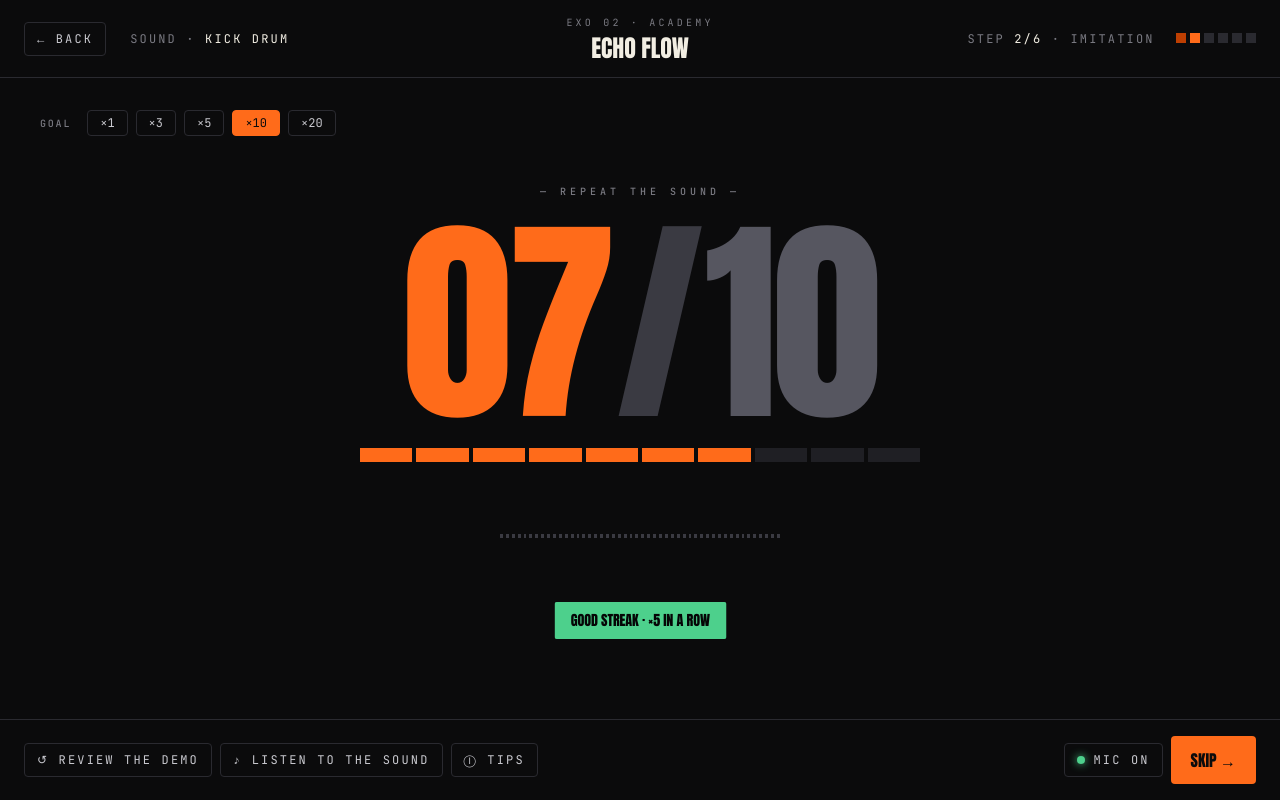
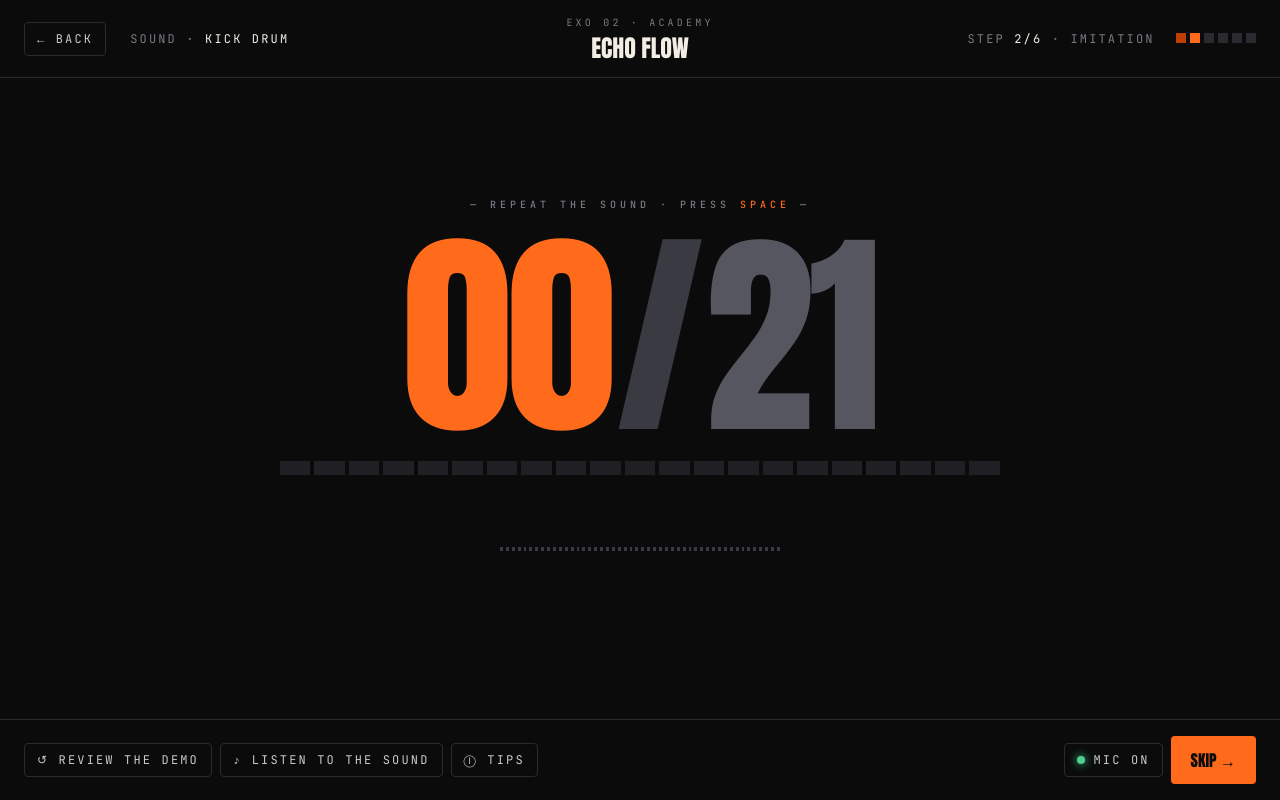
Before and after one commit to ONEmanLAW/Cypher, a Vue app: page /exo-02 in a window 1280 px wide. Built offline with nearby package versions, Linux system fonts and the light colour scheme; no server answers.

Commit message:
Changed exo2 for going up to 21 trys and made it so it counts into pinia progress

```diff
--- a/src/views/Exo02View.vue
+++ b/src/views/Exo02View.vue
@@ -1,19 +1,40 @@
 <script setup>
-import { ref, computed } from 'vue'
+import { ref, computed, onMounted, onBeforeUnmount } from 'vue'
 import { useRouter } from 'vue-router'
+import { useProgressStore } from '@/stores/progress'
 import BaseWaveform from '@/components/ui/BaseWaveform.vue'
 
 const router = useRouter()
+const progress = useProgressStore()
 
-const objectifs = [1, 3, 5, 10, 20]
-const goal = ref(10)            // objectif sélectionné
-const current = 7               // répétitions faites
+const GOAL = 21
+const current = ref(0)
+const done = ref(false)
 
 const segs = computed(() =>
-  Array.from({ length: goal.value }, (_, i) => i < current)
+  Array.from({ length: GOAL }, (_, i) => i < current.value)
 )
 
 const pad = (n) => String(n).padStart(2, '0')
+
+function tick() {
+  if (done.value) return
+  current.value++
+  if (current.value >= GOAL) {
+    done.value = true
+    progress.markDone('02')
+  }
+}
+
+function onKey(e) {
+  if (e.code === 'Space') {
+    e.preventDefault()
+    tick()
+  }
+}
+
+onMounted(() => window.addEventListener('keydown', onKey))
+onBeforeUnmount(() => window.removeEventListener('keydown', onKey))
 </script>
 
 <template>
@@ -48,29 +69,14 @@ const pad = (n) => String(n).padStart(2, '0')
     <!-- stage -->
     <div class="stage">
       <div class="stage-pad">
-        <!-- goal -->
-        <div class="e02-objectif-row">
-          <span class="mono-label">Goal</span>
-          <div class="chip-row">
-            <button
-              v-for="v in objectifs"
-              :key="v"
-              :class="['chip', { active: v === goal }]"
-              type="button"
-              @click="goal = v"
-            >
-              ×{{ v }}
-            </button>
+        <div class="e02-center">
+          <div class="mono-label" style="letter-spacing: 0.4em">
+            — Repeat the sound · press <em>SPACE</em> —
           </div>
-        </div>
-
-        <!-- counter + bar + feedback -->
-        <div class="e02-center">
-          <div class="mono-label" style="letter-spacing: 0.4em">— Repeat the sound —</div>
           <div class="e02-counter">
             <span class="cur">{{ pad(current) }}</span>
             <span class="sep">/</span>
-            <span class="tgt">{{ pad(goal) }}</span>
+            <span class="tgt">{{ pad(GOAL) }}</span>
           </div>
           <div class="e02-bar">
             <div
@@ -83,7 +89,7 @@ const pad = (n) => String(n).padStart(2, '0')
             <div class="e02-wave">
               <BaseWaveform :bar-count="48" />
             </div>
-            <div class="e02-streak-badge">Good streak · ×5 in a row</div>
+            <div v-if="done" class="e02-streak-badge">Exercise completed ✓</div>
           </div>
         </div>
       </div>
@@ -98,7 +104,9 @@ const pad = (n) => String(n).padStart(2, '0')
       </div>
       <div class="exo-footer-actions">
         <span class="footer-mic"><span class="dot" /> Mic on</span>
-        <button class="footer-cta" type="button">Skip →</button>
+        <button class="footer-cta" type="button" @click="router.push('/')">
+          Skip →
+        </button>
       </div>
     </footer>
   </div>
@@ -138,6 +146,7 @@ const pad = (n) => String(n).padStart(2, '0')
   font-size: 12px;
   letter-spacing: var(--ls-label);
   text-transform: uppercase;
+  cursor: pointer;
   transition: border-color var(--dur-fast), color var(--dur-fast);
 }
 .exo-back:hover,
@@ -190,13 +199,6 @@ const pad = (n) => String(n).padStart(2, '0')
   padding: 32px 40px;
 }
 
-/* goal row */
-.e02-objectif-row {
-  display: flex;
-  align-items: center;
-  gap: 16px;
-  flex-shrink: 0;
-}
 .mono-label {
   font-family: var(--font-mono);
   font-weight: 500;
@@ -205,23 +207,7 @@ const pad = (n) => String(n).padStart(2, '0')
   text-transform: uppercase;
   color: var(--fg-muted);
 }
-.chip-row { display: flex; gap: 8px; }
-.chip {
-  background: transparent;
-  color: var(--fg-secondary);
-  border: 1px solid var(--line);
-  padding: 4px 12px;
-  border-radius: 4px;
-  font-family: var(--font-mono);
-  font-size: 12px;
-  transition: border-color var(--dur-fast), color var(--dur-fast), background-color var(--dur-fast);
-}
-.chip:hover { border-color: var(--line-strong); color: var(--fg-primary); }
-.chip.active {
-  background: var(--brand);
-  color: var(--fg-on-orange);
-  border-color: var(--brand);
-}
+.mono-label em { font-style: normal; color: var(--brand); }
 
 /* center */
 .e02-center {
@@ -245,7 +231,7 @@ const pad = (n) => String(n).padStart(2, '0')
 .e02-counter .sep { color: var(--ink-5); padding: 0 4px; }
 .e02-counter .tgt { color: var(--ink-6); }
 
-.e02-bar { display: flex; gap: 4px; width: 560px; max-width: 80vw; }
+.e02-bar { display: flex; gap: 4px; width: 720px; max-width: 80vw; }
 .e02-bar-seg {
   flex: 1;
   height: 14px;
@@ -262,7 +248,6 @@ const pad = (n) => String(n).padStart(2, '0')
 }
 .e02-wave { width: 280px; }
 
-/* badge streak qui pulse */
 .e02-streak-badge {
   background: var(--state-good);
   color: var(--ink-0);
@@ -322,6 +307,7 @@ const pad = (n) => String(n).padStart(2, '0')
   font-size: 16px;
   letter-spacing: var(--ls-tight);
   text-transform: uppercase;
+  cursor: pointer;
   transition: background-color var(--dur-fast);
 }
 .footer-cta:hover { background: var(--brand-hover); }
```
